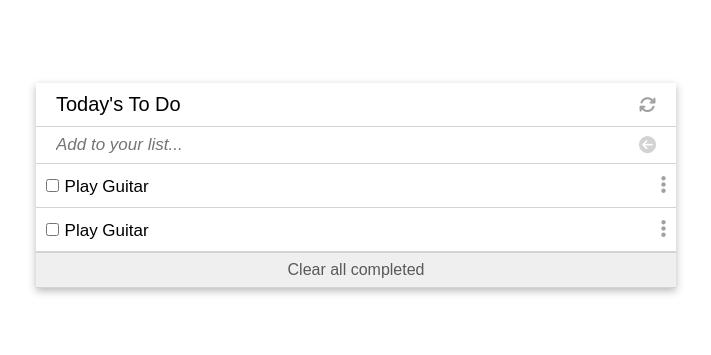
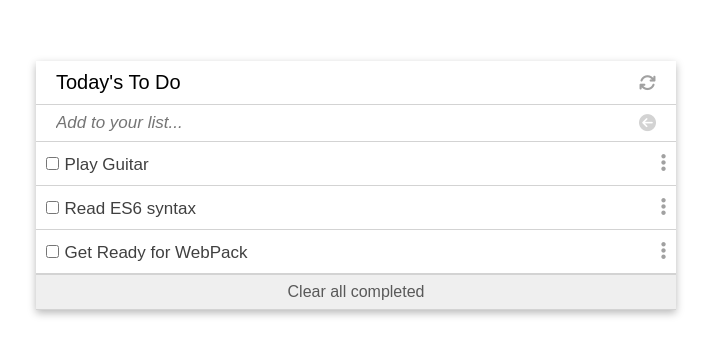
Before and after one commit to Paul-tes/To-Do-List-App, a website built with webpack: page src/index.html in a window 1280 px wide. Shown: the part 215-570 px from the top of the page, without its empty margins (284-995 px from the left). Built offline with nearby package versions, Linux system fonts and the light colour scheme.

Commit message:
added dynamic task lists

```diff
--- a/src/index.html
+++ b/src/index.html
@@ -20,14 +20,13 @@
       </div>
       <div class="item">
         <div class="tasks-container">
-          <div class="task">
+          <!-- <div class="task">
             <div class="task-cont">
               <input type="checkbox" name="task" id="task">
               <input type="text" value="Play Guitar" class="task-value">
             </div>
             <div class="opp-icon">
               <i class="fa fa-ellipsis-v dots-icon"></i>
-              <!--secon icon-->
             </div>
           </div>
           <div class="task">
@@ -37,9 +36,8 @@
             </div>
             <div class="opp-icon">
               <i class="fa fa-ellipsis-v dots-icon"></i>
-              <!--secon icon-->
             </div>
-          </div>
+          </div> -->
         </div>
       </div>
       <div class="item">
--- a/src/index.js
+++ b/src/index.js
@@ -19,5 +19,23 @@ const todoLists = [
 ]
 
 const displayLists = () => {
+  const lists = todoLists;
+  const taskContainer = document.querySelector('.tasks-container');
+  console.log(taskContainer);
+  lists.forEach(t => {
+    const task = document.createElement('div');
+    task.innerHTML = `
+    <div class="task-cont">
+      <input type="checkbox" name="task" id="task-check-box">
+      <input type="text" value="${t.desctiption}" class="task-value">
+    </div>
+    <div class="opp-icon">
+      <i class="fa fa-ellipsis-v dots-icon"></i>
+    </div>
+    `
+    task.classList.add('task');
+    taskContainer.appendChild(task);
+  });
+}
 
-}
+displayLists();
--- a/src/styles/style.css
+++ b/src/styles/style.css
@@ -92,6 +92,10 @@ input {
   color: #595959;
 }
 
+.task-cont {
+  width: 100%;
+}
+
 .task {
   display: flex;
   justify-content: space-between;
@@ -109,6 +113,13 @@ input {
 
 .task-value {
   font-size: 0.85rem;
+  color: #404040;
+  font-weight: 500;
+  width: 90%;
+}
+
+.task-value:focus {
+  background-color: #fffed7;
 }
 
 .item .clear-all-btn {
@@ -120,6 +131,16 @@ input {
   color: #595959;
 }
 
+.checked {
+  color: #a1a1a1;
+  text-decoration: line-through;
+}
+
+.unchacked {
+  color: #404040;
+  text-decoration: none;
+}
+
 @media only screen and (min-width: 768px) {
   .container {
     width: 50%;
```
